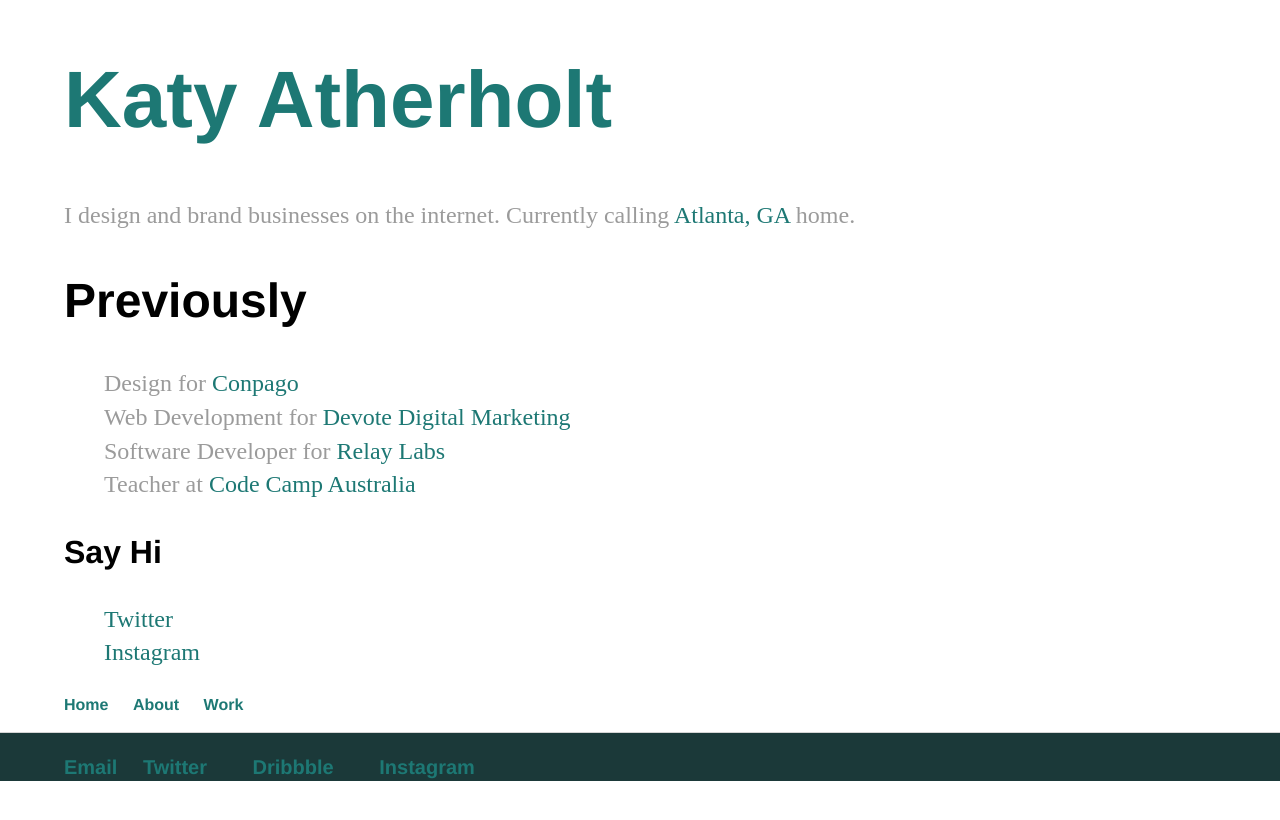
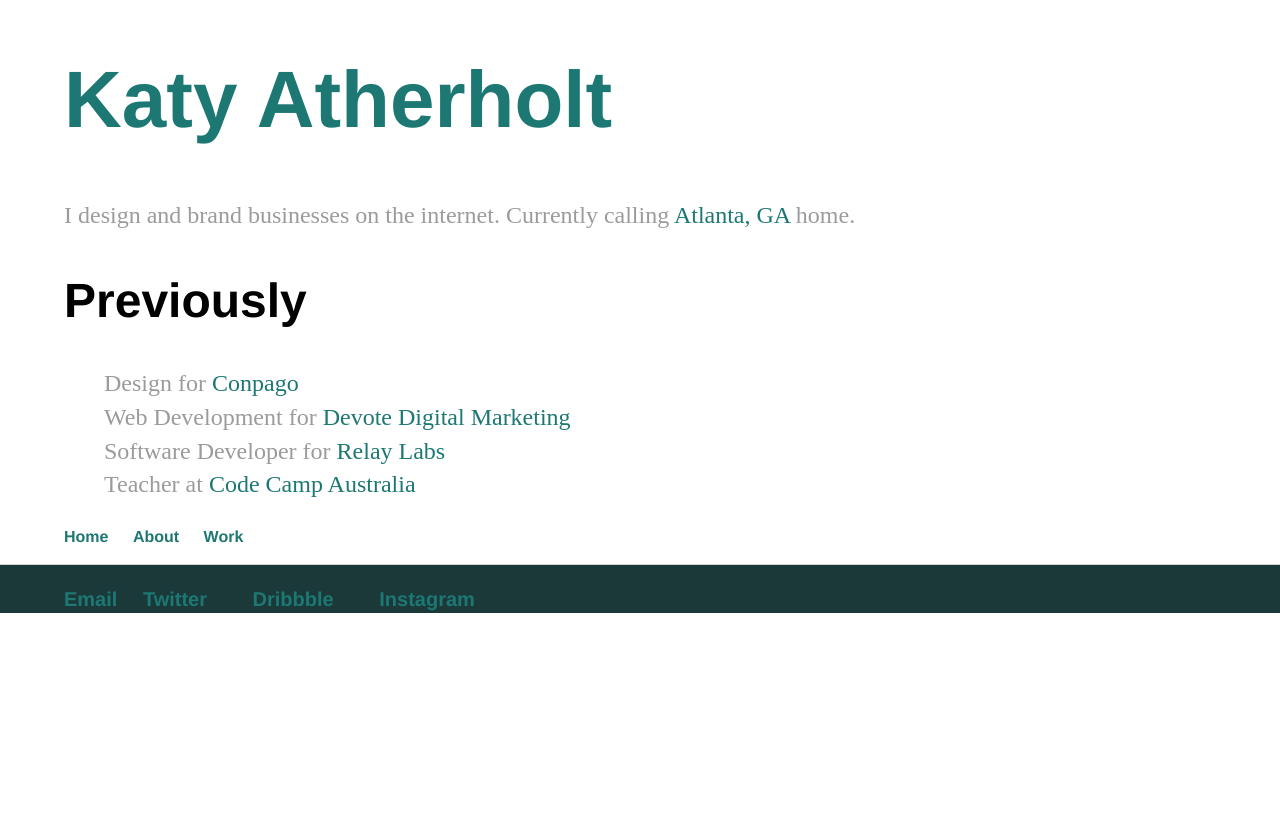
Before and after one commit to katherholt/katherholt.github.io, a Jekyll site: the page built from index.html, in a window 1280 px wide. Shown: the top 820 px of the page. Built offline with Jekyll 4.4.1, drawn with Linux system fonts in a browser that asks for light colours; some web fonts are replaced.

Commit message:
Update index.html

```diff
--- a/index.html
+++ b/index.html
@@ -15,11 +15,4 @@ title: Katy Atherholt
 				<li>Teacher at <a href="https://codecamp.com.au">Code Camp Australia</a></li>
 			</ul>
 
-			<h3>Say Hi</h3>
-			<ul>
-			  <li> <a href="https://twitter.com/katyatherholt">Twitter</a> </li>
-			  <li> <a href="https://www.instagram.com/katherholt/">Instagram</a> </li>
-			  <li> <a href="https://dribbble.com/katherholt"><Dribbble</a> </li>
-			</ul>
-
 		</div>
```
